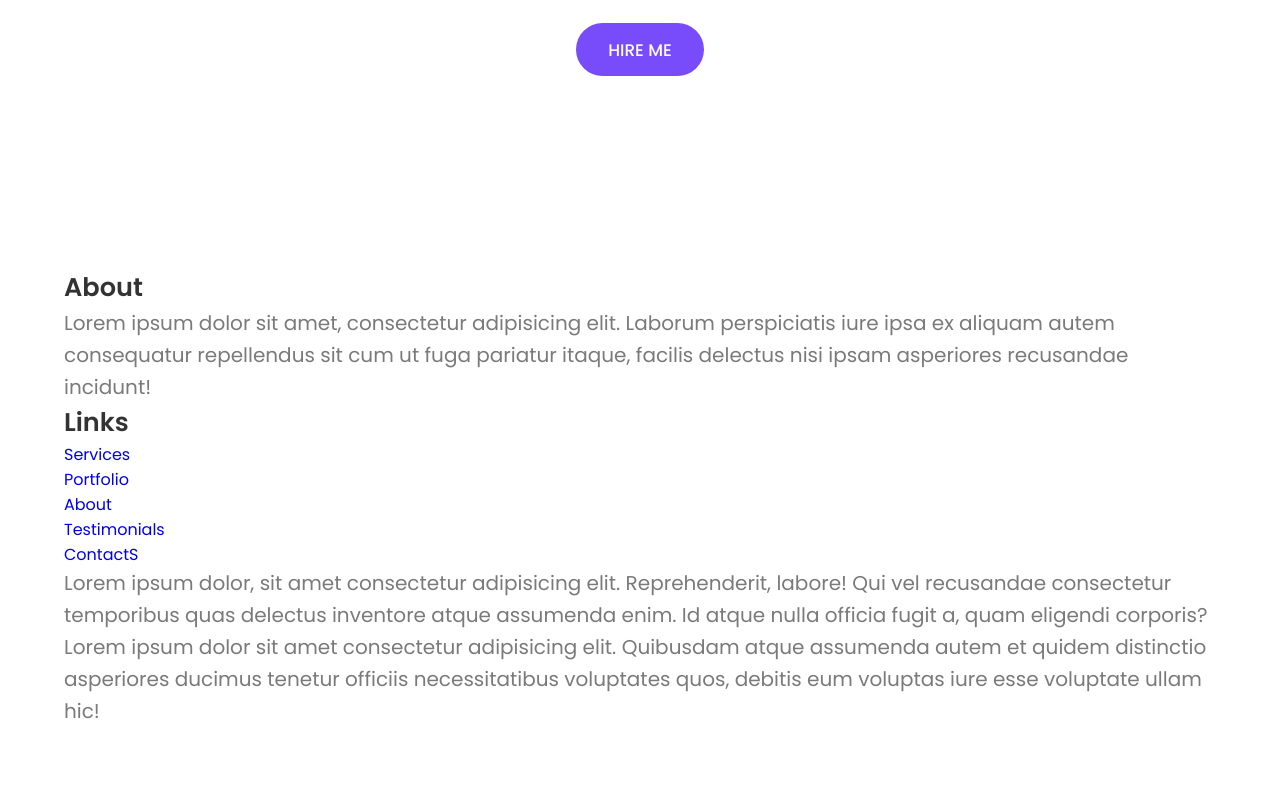
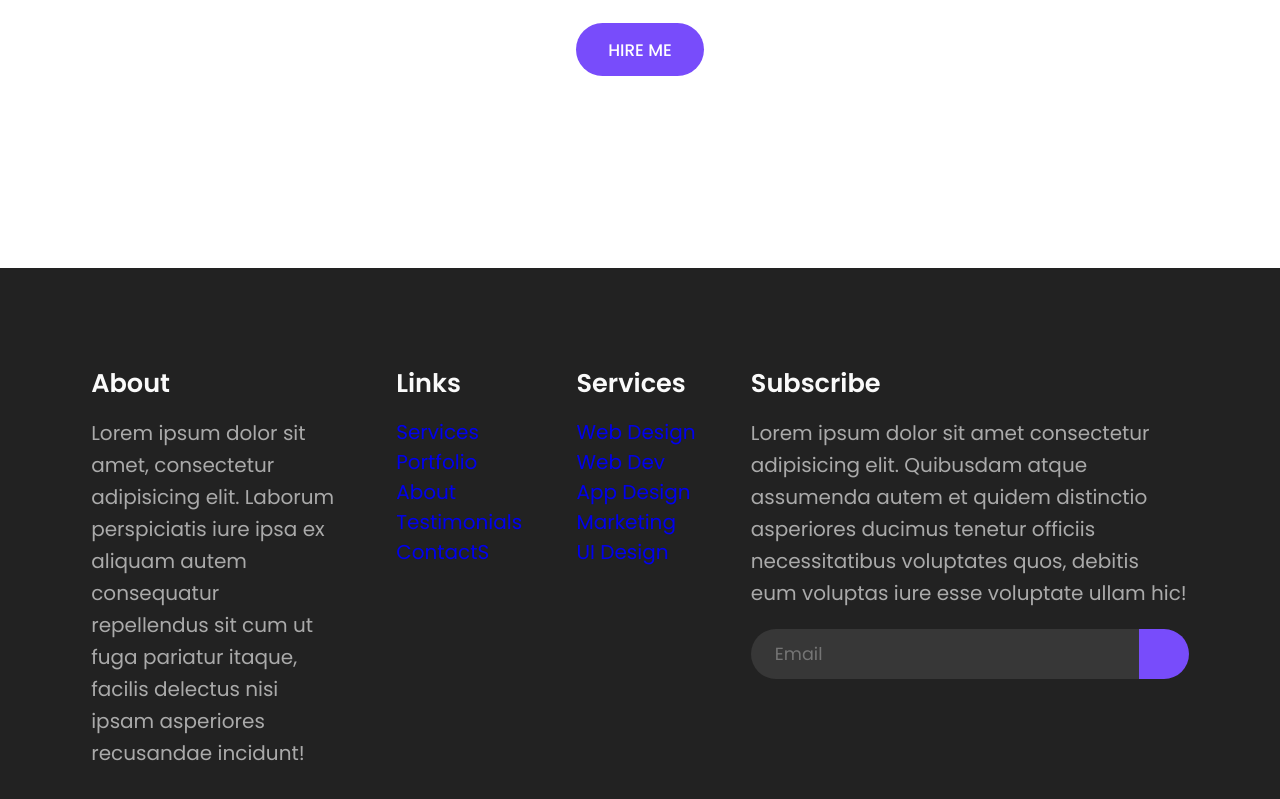
Before and after one commit to MUzairKhan6/Portfolio-Website, a plain HTML site: page index.html in a window 1280 px wide. Shown: the part 9801-10600 px from the top of the page. Before the commit the page ends 10528 px from the top, so only its background shows below. Drawn offline with nearby package versions, Linux system fonts and the light colour scheme.

Commit message:
Styling Footer

```diff
--- a/index.css
+++ b/index.css
@@ -793,3 +793,69 @@ nav .container {
   margin: 0 auto 1.6rem auto;
 }
 /* End Hire Me  */
+
+/* footer */
+
+footer{
+  background-color: #222;
+  padding: 6rem 0;
+}
+.footer .grid-4{
+  display: grid;
+  grid-template-columns: 3.5fr 2fr 2fr 3fr;
+}
+.grid-4-col{
+  padding: 0 1.7rem;
+}
+.footer .tittle-sm{
+  color: #fafafa;
+  margin-bottom:0.9rem;
+}
+.footer .text{
+  color: #aaa;
+}
+.footer-links{
+  color: #888;
+  font-size: 1.25rem;
+  display: inline-block;
+  margin-bottom: 0.4rem;
+  transition: 0.3s;
+}
+.footer-links  a:hover{
+  color: var(--main-color);
+}
+.footer-input-wrap{
+  display: grid;
+  grid-template-columns: auto 50px;
+  width: 100%;
+  height: 50px;
+  border-radius:30px ;
+  overflow: hidden;
+  margin-top: 1.2rem;
+}
+.footer-input{
+  background: #373737;
+  color: #333;
+  outline: none;
+  border: none;
+  padding: 0 1.5rem;
+  font-size: 1.1rem;
+}
+.input-arrow{
+  color: #fff;
+  background-color: var(--main-color);
+  display: flex;
+  align-items: center;
+  justify-content: center;
+  font-size: 1.45rem;
+  transition: 0.3s;
+}
+.input-arrow:hover{
+  background-color: #6b44e0;
+}
+.focus{
+  background: #fff;
+}
+
+
+/* End footer */
--- a/index.html
+++ b/index.html
@@ -624,14 +624,26 @@
 
             </ul>
           </div>
-          <div class="grid-4-col footer- ">
-            <h3 class="tittle-sm"></h3>
-            <p class="text">Lorem ipsum dolor, sit amet consectetur adipisicing elit. Reprehenderit, labore! Qui vel recusandae consectetur temporibus quas delectus inventore atque assumenda enim. Id atque nulla officia fugit a, quam eligendi corporis?</p>
+          <div class="grid-4-col footer-links ">
+            <h3 class="tittle-sm">Services</h3>
+            <ul>
+              <li><a href="#">Web Design</a></li>
+              <li><a href="#">Web Dev</a></li>
+              <li><a href="#">App Design</a></li>
+              <li><a href="#">Marketing</a></li>
+              <li><a href="#">UI Design</a></li>
+            </ul>
+          </div>
 
-          </div>
-          <div class="grid-4-col footer- ">
-            <h3 class="tittle-sm"></h3>
+          <div class="grid-4-col footer-newsletter ">
+            <h3 class="tittle-sm">Subscribe</h3>
             <p class="text">Lorem ipsum dolor sit amet consectetur adipisicing elit. Quibusdam atque assumenda autem et quidem distinctio asperiores ducimus tenetur officiis necessitatibus voluptates quos, debitis eum voluptas iure esse voluptate ullam hic!</p>
+            <div class="footer-input-wrap">
+              <input type="email" class="footer-input" placeholder="Email">
+              <a href="#" class="input-arrow">
+                <i class="fas-fa-angle-right"></i>
+              </a>
+            </div>
           </div>
         </div>
       </div>
```
